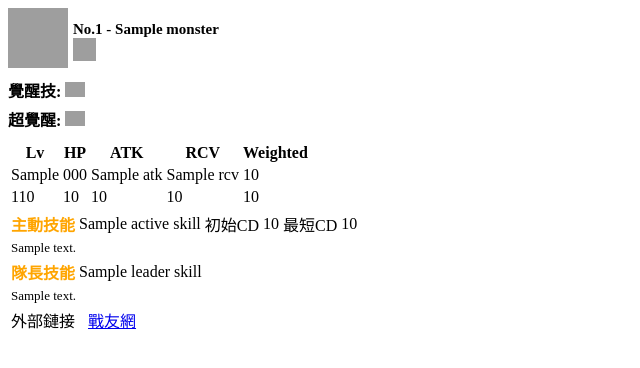
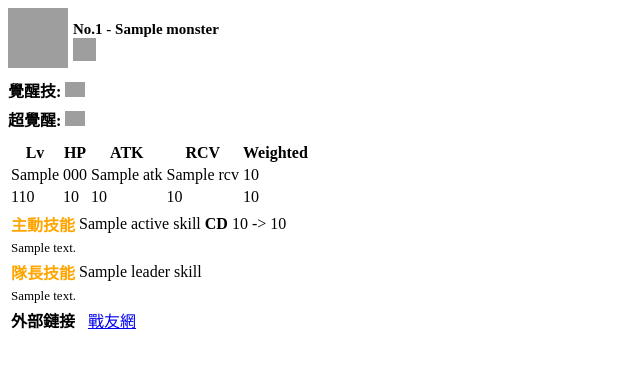
Before and after one commit to jutongpan/padmonster, a Flask app: template templates/monDataViewer.html in a window 1280 px wide. Shown: the top 368 px of the page, without its empty margins (0-640 px from the left). Run offline with Flask 2, Linux system fonts and the light colour scheme; the template is opened without the code that fills it: most values are stand-ins (such as "Sample title", 1, 10 or a date in 2020); parts of the project's set-up code (start-up, migrations or seed data) failed here and were passed over; grey boxes are pictures that could not be loaded.

Commit message:
Change monDataViewer CD display

```diff
--- a/templates/monDataViewer.html
+++ b/templates/monDataViewer.html
@@ -57,34 +57,28 @@
         <table class='table table-bordered table-condensed'>
             <tbody>
                 <tr>
-                    <td>
-                      <b style="color:orange;">主動技能</b>
-                    </td>
+                    <th style="color:orange;">主動技能</th>
                     <td>{{ ActiveSkill.ActiveSkillName }}</td>
-                    <td>初始CD</td>
-                    <td>{{ '{:.0f}'.format(ActiveSkill.MaxCd) }}</td>
-                    <td>最短CD</td>
-                    <td>{{ '{:.0f}'.format(ActiveSkill.MinCd) }}</td>
+                    <th>CD</th>
+                    <td>{{ '{:.0f}'.format(ActiveSkill.MaxCd) }} -> {{ '{:.0f}'.format(ActiveSkill.MinCd) }}</td>
                 </tr>
                 <tr>
-                    <td style="text-align: left; font-size: 13px;" colspan="6">
+                    <td style="text-align: left; font-size: 13px;" colspan="4">
                         {{ ActiveSkill.ActiveSkillDescription|safe }}
                     </td>
                 </tr>
                 <tr>
-                    <td>
-                        <b style="color:orange;">隊長技能</b>
-                    </td>
-                    <td colspan="5">{{ LeaderSkill.LeaderSkillName }}</td>
+                    <th style="color:orange;">隊長技能</th>
+                    <td colspan="3">{{ LeaderSkill.LeaderSkillName }}</td>
                 </tr>
                 <tr>
-                    <td style="text-align: left; font-size: 13px;" colspan="6">
+                    <td style="text-align: left; font-size: 13px;" colspan="4">
                         {{ LeaderSkill.LeaderSkillDescription|safe }}
                     </td>
                 </tr>
                 <tr>
-                    <td>外部鏈接</td>
-                    <td style="text-align: left; padding-left: 10px;" colspan="5">
+                    <th>外部鏈接</th>
+                    <td style="text-align: left; padding-left: 10px;" colspan="3">
                         <a href="http://pad.skyozora.com/pets/{{ Monster.MonsterId }}" target="_blank">戰友網</a>
                     </td>
                 </tr>
```
